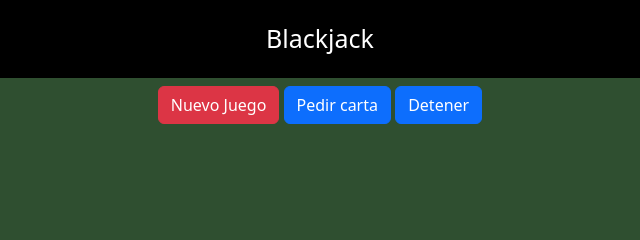
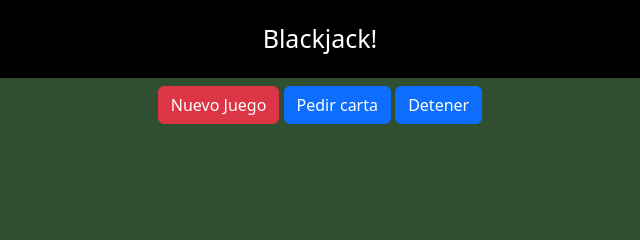
Before and after one commit to damianr93/js-vite-blackjack, a website built with Vite: page index.html in a window 1280 px wide. Shown: the top 240 px of the page, 320-960 px from the left. Built offline with nearby package versions, Linux system fonts and the light colour scheme.

Commit message:
index chan

```diff
--- a/index.html
+++ b/index.html
@@ -12,7 +12,7 @@
   <body>
 
     <header class="titulo">
-        Blackjack
+        Blackjack!
     </header>
 
     <div class="row mt-2">
```
